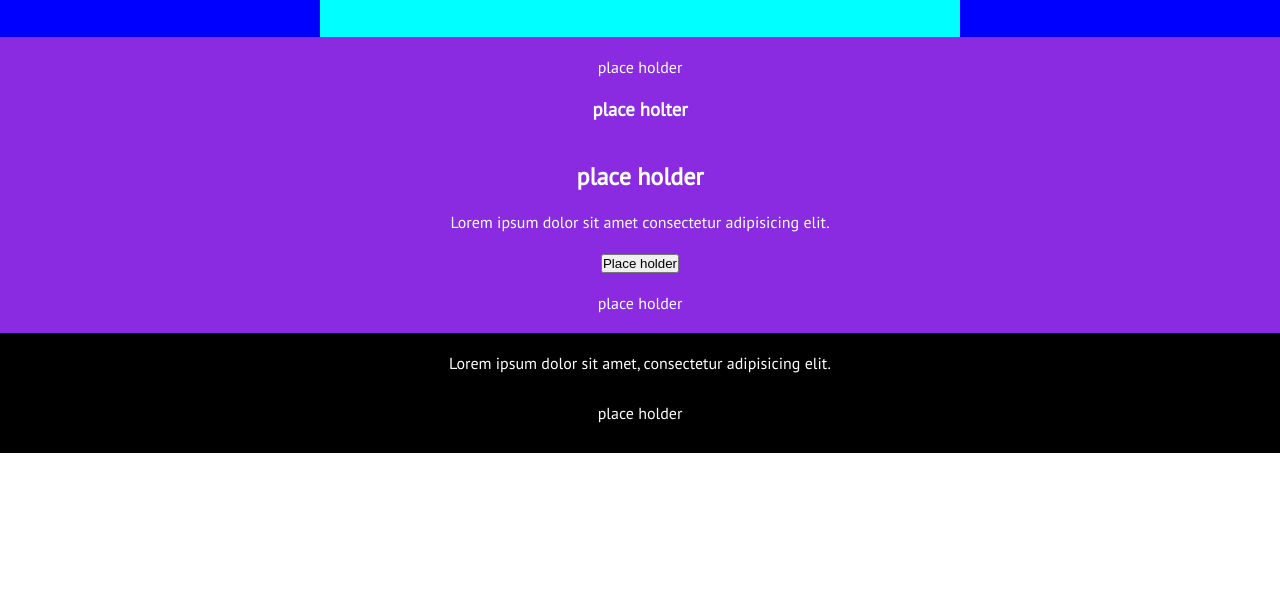
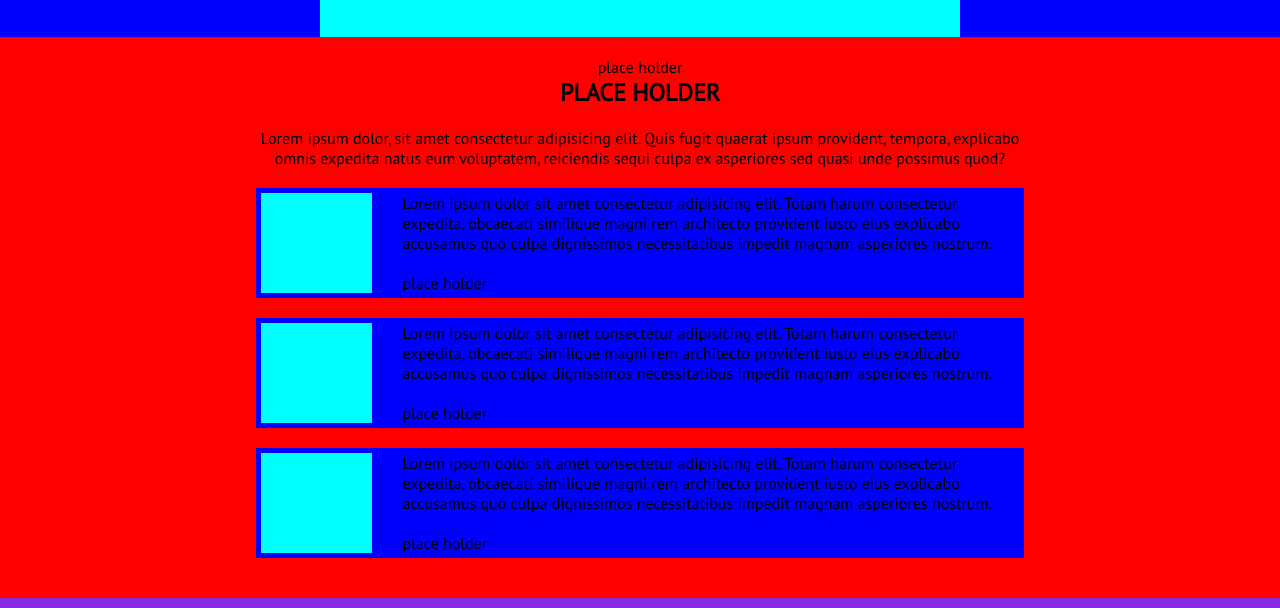
Before and after one commit to DanieleCorrado/htmlcss-responsive-layout, a plain HTML site: page index.html in a window 1280 px wide. Shown: the part 847-1455 px from the top of the page. Before the commit the page ends 1300 px from the top, so only its background shows below. Drawn offline with Linux system fonts and the light colour scheme.

Commit message:
add testimonial structure

```diff
--- a/css/index.css
+++ b/css/index.css
@@ -72,6 +72,47 @@ ul {
   margin-bottom: 30px;
 }
 
+/* Regole testimonial */
+
+#testimonial {
+  text-align: center;
+  padding: 20px 0;
+}
+
+#testimonial-infos, .testimonial-quote{
+  width: 60%;
+  margin: 0 auto;
+}
+
+.testimonial-quote {
+  background-color: blue;
+  padding: 5px;
+  margin-bottom: 20px;
+}
+
+#testimonial-infos {
+  margin-bottom: 20px;
+}
+
+#testimonial-infos span {
+  margin-bottom: 20px;
+}
+
+#testimonial-infos h2 {
+  margin-bottom: 20px;
+}
+
+.testimonial-opinion p {
+  text-align: left;
+  margin-left: 30px;
+}
+
+.testimonial-opinion span {
+  display: block;
+  text-align: left;
+  margin-top: 20px;
+  margin-left: 30px;
+}
 
 
 /* Regole footer */
@@ -149,10 +190,6 @@ header {
   border: 1px solid black;
 }
 
-main {
-  /* height: 300px; */
-  background-color: blue;
-}
 
 
 
@@ -165,3 +202,18 @@ main {
   width: 300px;
   background-color: blueviolet;
 }
+
+#strategic-planning {
+  background-color: blue;
+}
+
+#testimonial {
+  /* height: 300px; */
+  background-color: red;
+}
+
+.testimonial-photo {
+  width: 300px;
+  height: 100px;
+  background-color: aqua;
+}
--- a/index.html
+++ b/index.html
@@ -104,6 +104,74 @@
 
       </section>
 
+      <!-- Testimonial -->
+
+      <section id="testimonial">
+
+        <div id="testimonial-infos">
+
+          <span>place holder</span>
+          <h2>PLACE HOLDER</h2>
+          <p>Lorem ipsum dolor, sit amet consectetur adipisicing elit. Quis fugit quaerat ipsum provident, tempora, explicabo omnis expedita natus eum voluptatem, reiciendis sequi culpa ex asperiores sed quasi unde possimus quod?</p>
+
+        </div>
+
+        <div class="testimonial-quote flex-box">
+
+          <div class="testimonial-photo">
+            <img src="" alt="">
+          </div>
+
+          <div class="testimonial-opinion">
+
+            <p>
+              Lorem ipsum dolor sit amet consectetur adipisicing elit. Totam harum consectetur expedita, obcaecati similique magni rem architecto provident iusto eius explicabo accusamus quo culpa dignissimos necessitatibus impedit magnam asperiores nostrum.
+            </p>
+
+            <span>place holder</span>
+
+          </div>
+
+        </div>
+
+        <div class="testimonial-quote flex-box">
+
+          <div class="testimonial-photo">
+            <img src="" alt="">
+          </div>
+
+          <div class="testimonial-opinion">
+
+            <p>
+              Lorem ipsum dolor sit amet consectetur adipisicing elit. Totam harum consectetur expedita, obcaecati similique magni rem architecto provident iusto eius explicabo accusamus quo culpa dignissimos necessitatibus impedit magnam asperiores nostrum.
+            </p>
+
+            <span>place holder</span>
+
+          </div>
+
+        </div>
+
+        <div class="testimonial-quote flex-box">
+
+          <div class="testimonial-photo">
+            <img src="" alt="">
+          </div>
+
+          <div class="testimonial-opinion">
+
+            <p>
+              Lorem ipsum dolor sit amet consectetur adipisicing elit. Totam harum consectetur expedita, obcaecati similique magni rem architecto provident iusto eius explicabo accusamus quo culpa dignissimos necessitatibus impedit magnam asperiores nostrum.
+            </p>
+
+            <span>place holder</span>
+
+          </div>
+
+        </div>
+
+      </section>
+
     </main>
 
     <!-- footer -->
```
